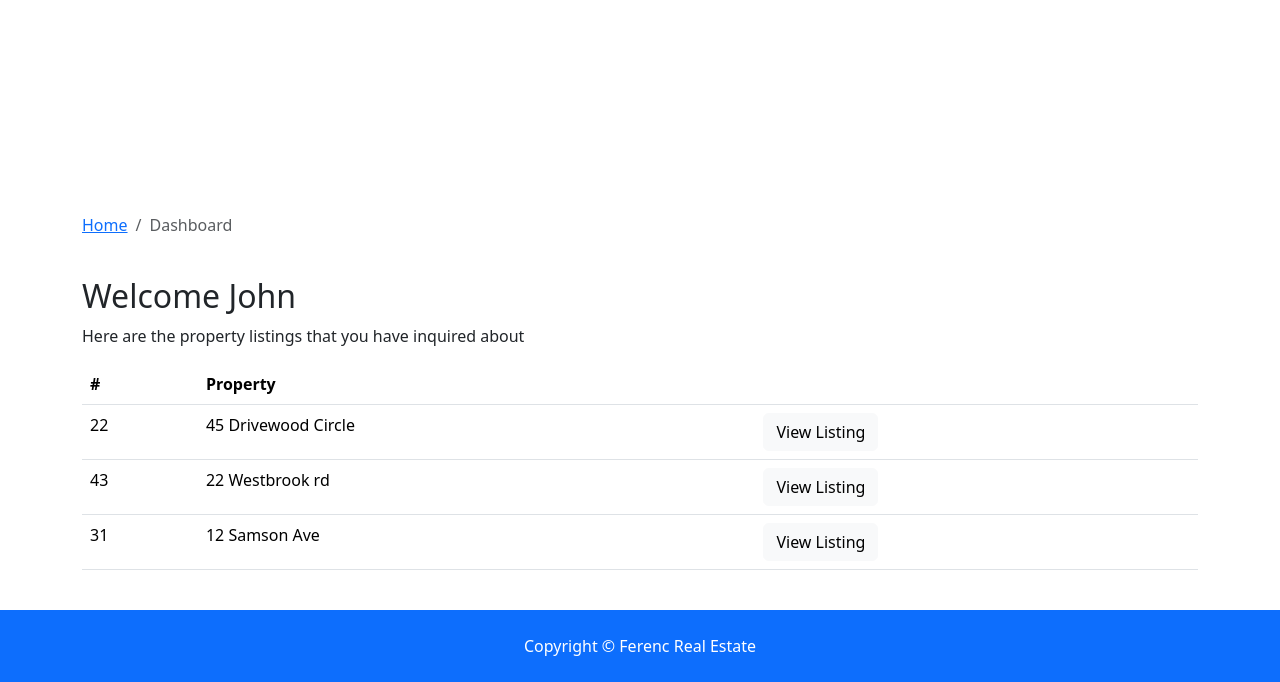
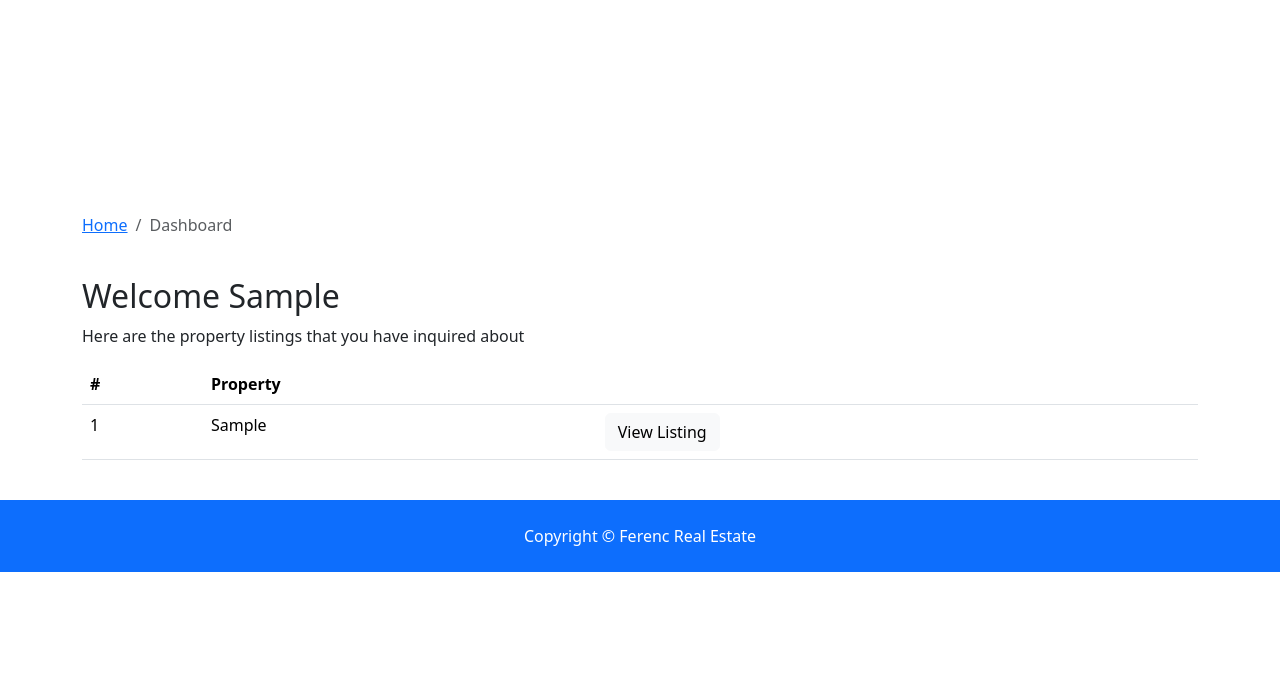
Before and after one commit to DorFerenc/Django_Real_Estate, a Django app: page /accounts/dashboard in a window 1280 px wide. Shown: the part 402-1084 px from the top of the page. After the commit the page ends 974 px from the top, so only its background shows below. Run offline with Django 5.2, Linux system fonts and the light colour scheme; a user stored in the database is signed in; tables that the repository leaves empty hold one stand-in row (values such as "Sample post"); some libraries are stand-ins or nearby versions.

Commit message:
finished basic features

```diff
--- a/accounts/views.py
+++ b/accounts/views.py
@@ -3,6 +3,7 @@ from django.shortcuts import render, redirect
 # Create your views here.
 from django.contrib import messages, auth
 from django.contrib.auth.models import User
+from contacts.models import Contact
 
 def register(request):
     if request.method == 'POST':
@@ -79,4 +80,10 @@ def logout(request):
 
 
 def dashboard(request):
-    return render(request, 'accounts/dashboard.html')
+    user_contacts = Contact.objects.order_by('-contact_date').filter(user_id=request.user.id)
+
+    context = {
+        'contacts': user_contacts
+    }
+
+    return render(request, 'accounts/dashboard.html', context)
--- a/templates/accounts/dashboard.html
+++ b/templates/accounts/dashboard.html
@@ -37,7 +37,8 @@
     <div class="container">
       <div class="row">
         <div class="col-md-12">
-          <h2>Welcome John</h2>
+          <h2>Welcome {{ user.first_name }}</h2>
+          {% if contacts %}
             <p>Here are the property listings that you have inquired about</p>
             <table class="table">
               <thead>
@@ -48,29 +49,20 @@
                 </tr>
               </thead>
               <tbody>
+                {% for contact in contacts %}
                   <tr>
-                <td>22</td>
-                <td>45 Drivewood Circle</td>
+                    <td>{{ contact.id }}</td>
+                    <td>{{ contact.listing }}</td>
                     <td>
-                  <a class="btn btn-light" href="#">View Listing</a>
+                      <a class="btn btn-light" href="{% url 'listing' contact.listing_id %}">View Listing</a>
                     </td>
                   </tr>
-              <tr>
-                <td>43</td>
-                <td>22 Westbrook rd</td>
-                <td>
-                  <a class="btn btn-light" href="#">View Listing</a>
-                </td>
-              </tr>
-              <tr>
-                <td>31</td>
-                <td>12 Samson Ave</td>
-                <td>
-                  <a class="btn btn-light" href="#">View Listing</a>
-                </td>
-              </tr>
+                {% endfor %}
               </tbody>
             </table>
+          {% else %}
+            <p>You have not made any inquries</p>
+          {% endif %}
         </div>
       </div>
     </div>
```
Lines whose indentation alone changed are shown as unchanged.
